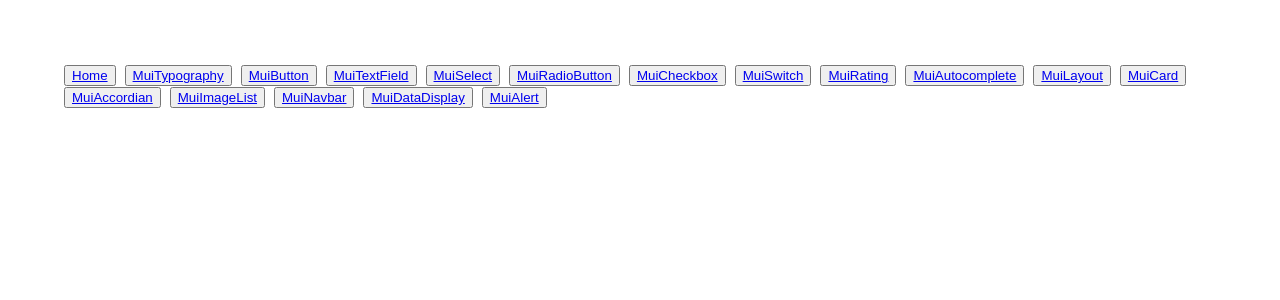
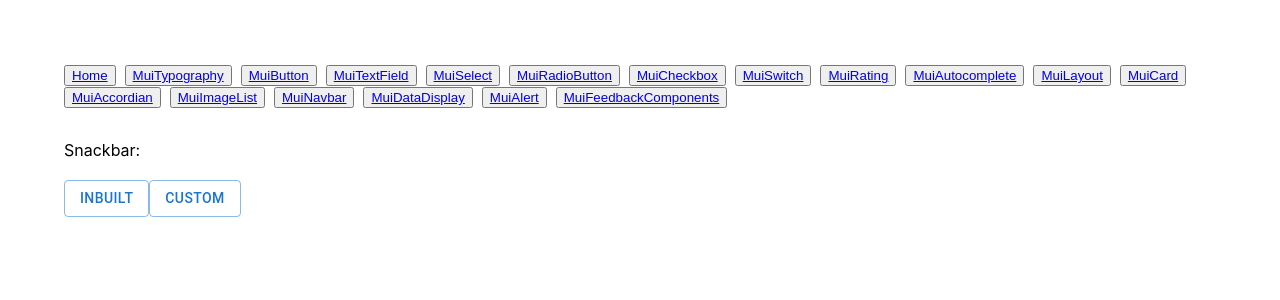
Before and after one commit to 0-mayurkaretha/React_MUI, a React (Create React App) app: page /MuiFeedbackComponents in a window 1280 px wide. Shown: the top 300 px of the page. Built offline with nearby package versions, Linux system fonts and the light colour scheme.

Commit message:
Snackbar

```diff
--- a/src/App.tsx
+++ b/src/App.tsx
@@ -17,6 +17,7 @@
 import MuiNavbar from './components/MuiNavbar';
 import MuiDataDisplay from './components/MuiDataDisplay';
 import MuiAlert from './components/MuiAlert';
+import MuiFeedbackComponents from './components/MuiFeedbackComponents';
 
 function App() {
   return (
@@ -39,6 +40,7 @@
         <button><Link to="/MuiNavbar">MuiNavbar</Link></button>&nbsp;&nbsp;
         <button><Link to="/MuiDataDisplay">MuiDataDisplay</Link></button>&nbsp;&nbsp;
         <button><Link to="/MuiAlert">MuiAlert</Link></button>&nbsp;&nbsp;
+        <button><Link to="/MuiFeedbackComponents">MuiFeedbackComponents</Link></button>&nbsp;&nbsp;
 
         <Routes>
           <Route path="/MuiTypography" element={<MuiTypography />} />
@@ -57,6 +59,7 @@
           <Route path="/MuiNavbar" element={<MuiNavbar />} />
           <Route path="/MuiDataDisplay" element={<MuiDataDisplay />} />
           <Route path="/MuiAlert" element={<MuiAlert />} />
+          <Route path="/MuiFeedbackComponents" element={<MuiFeedbackComponents />} />
         </Routes>
       </BrowserRouter>
     </div>
--- /dev/null
+++ b/src/components/MuiFeedbackComponents.tsx
@@ -0,0 +1,47 @@
+import React, {useState, forwardRef} from "react"
+import { Snackbar, Button, Alert, AlertProps } from '@mui/material'
+
+const SnackbarAlert = forwardRef<HTMLDivElement, AlertProps>(
+  function SnackbarAlert(props, ref) {
+    return <Alert elevation={6} ref={ref} {... props} />
+  }
+)
+
+const MuiFeedbackComponents = () => {
+  const [open, setOpen] = useState(false)
+  const [open2, setOpen2] = useState(false)
+
+  const handleClose2 = (event?: React.SyntheticEvent | Event, reason?: string) => {
+    if(reason==='clickaway'){
+      return
+    }
+    setOpen2(false)
+  }
+
+  const handleClose = (event?: React.SyntheticEvent | Event, reason?: string) => {
+    if(reason==='clickaway'){
+      return
+    }
+    setOpen(false)
+  }
+
+  return (
+    <div style={{paddingTop:"32px"}}>
+
+      Snackbar: <br/><br/>
+      <Button variant='outlined' onClick={() => setOpen2(true)}>Inbuilt</Button>
+      <Button variant='outlined' onClick={() => setOpen(true)}>Custom</Button>
+
+      <Snackbar message='Submitted successfully!' autoHideDuration={4000} open={open2} onClose={handleClose2} anchorOrigin={{ vertical:'bottom', horizontal:'center'}} />
+
+      <Snackbar  autoHideDuration={4000} open={open} onClose={handleClose}>
+        <SnackbarAlert onClose={handleClose} severity='success'>
+          Submitted successfully!
+        </SnackbarAlert>
+      </Snackbar>
+
+    </div>
+  )
+};
+
+export default MuiFeedbackComponents;
```
